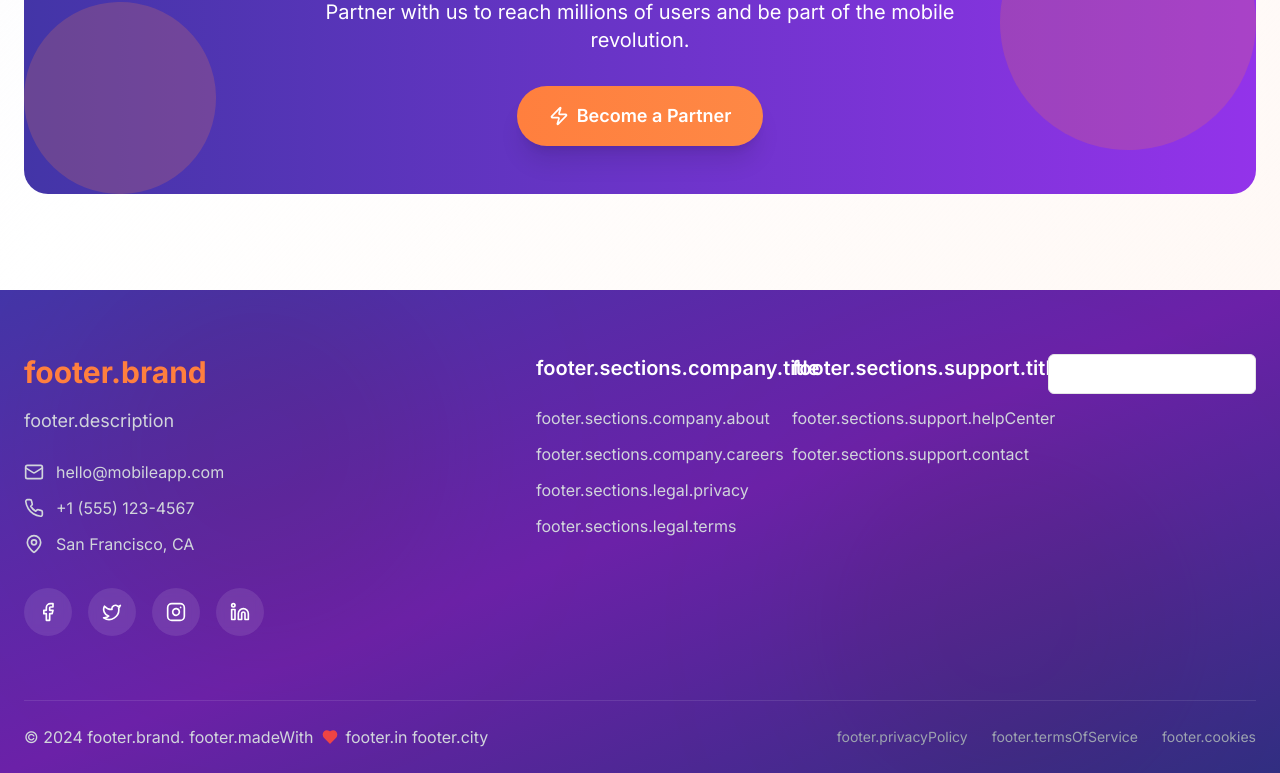
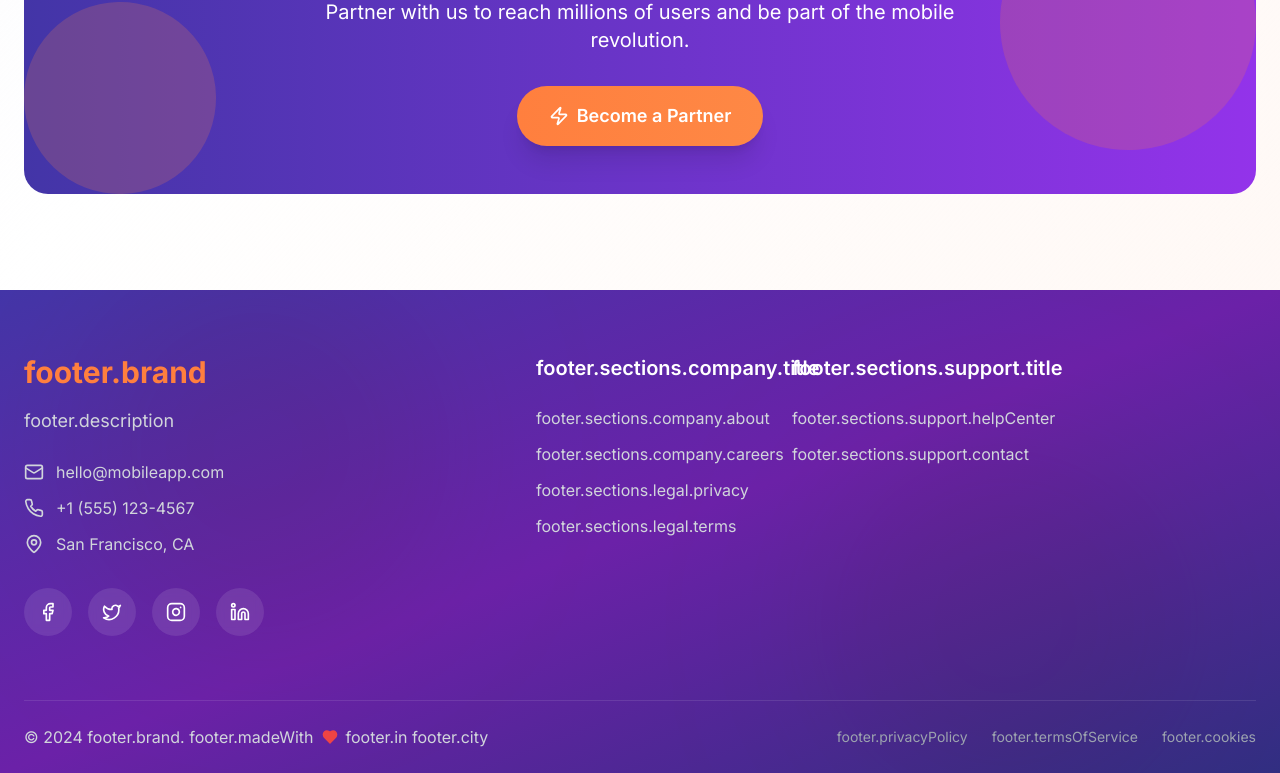
Before and after one commit to m-ahmedbashir/helpsta-web, a Next.js app: page /become-partner in a window 1280 px wide. Shown: the part 7292-8065 px from the top of the page. Built offline with nearby package versions, Linux system fonts and the light colour scheme.

Commit message:
refactor: remove unused LanguageSwitcher animation from Footer component

```diff
--- a/components/sections/Footer.tsx
+++ b/components/sections/Footer.tsx
@@ -170,15 +170,9 @@ export function Footer() {
 
           ))}
 
-            <motion.div
-              initial={{ opacity: 0, x: -30 }}
-              animate={inView ? { opacity: 1, x: 0 } : {}}
-              transition={{ duration: 0.6, delay: 0.5 }}
-              className="flex gap-4"
-            >
 
-              <LanguageSwitcher dropdownClassName="px-3 py-1" />
-            </motion.div>
+
+
         </div>
 
 
```
